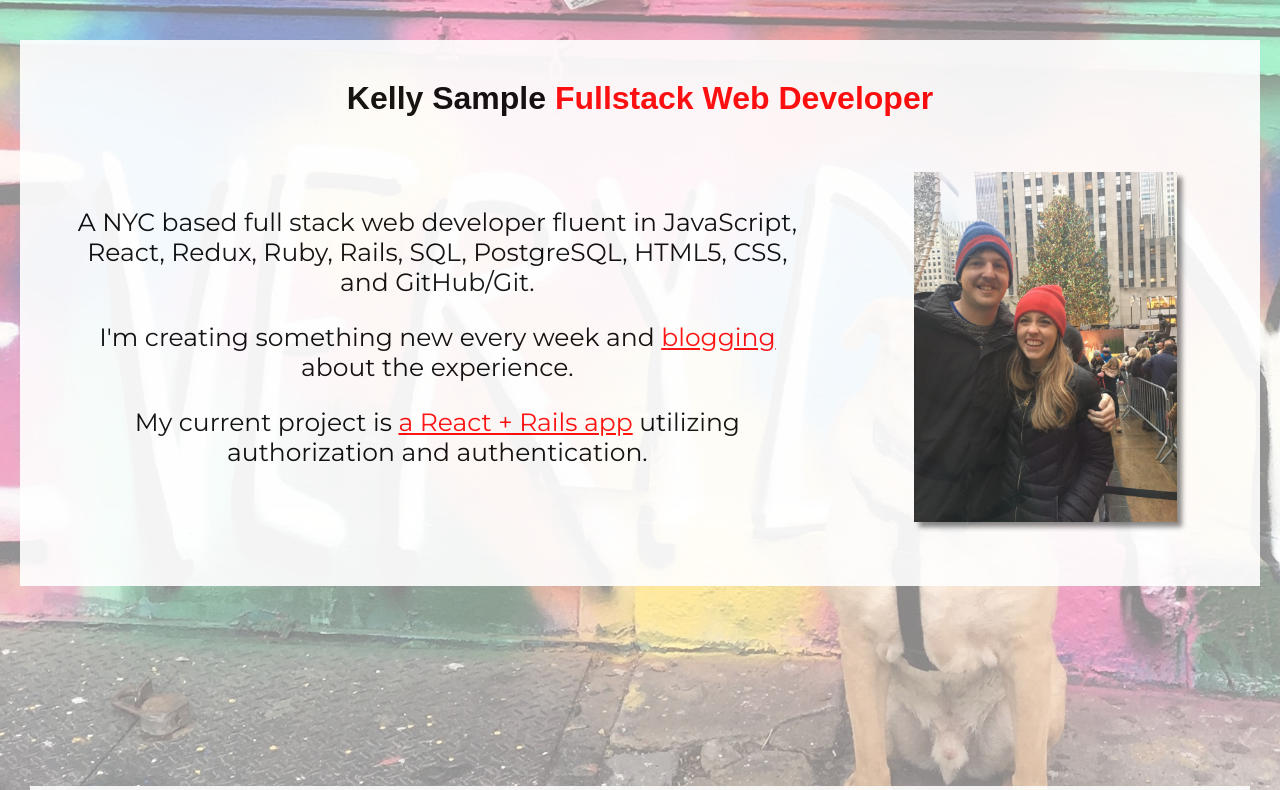
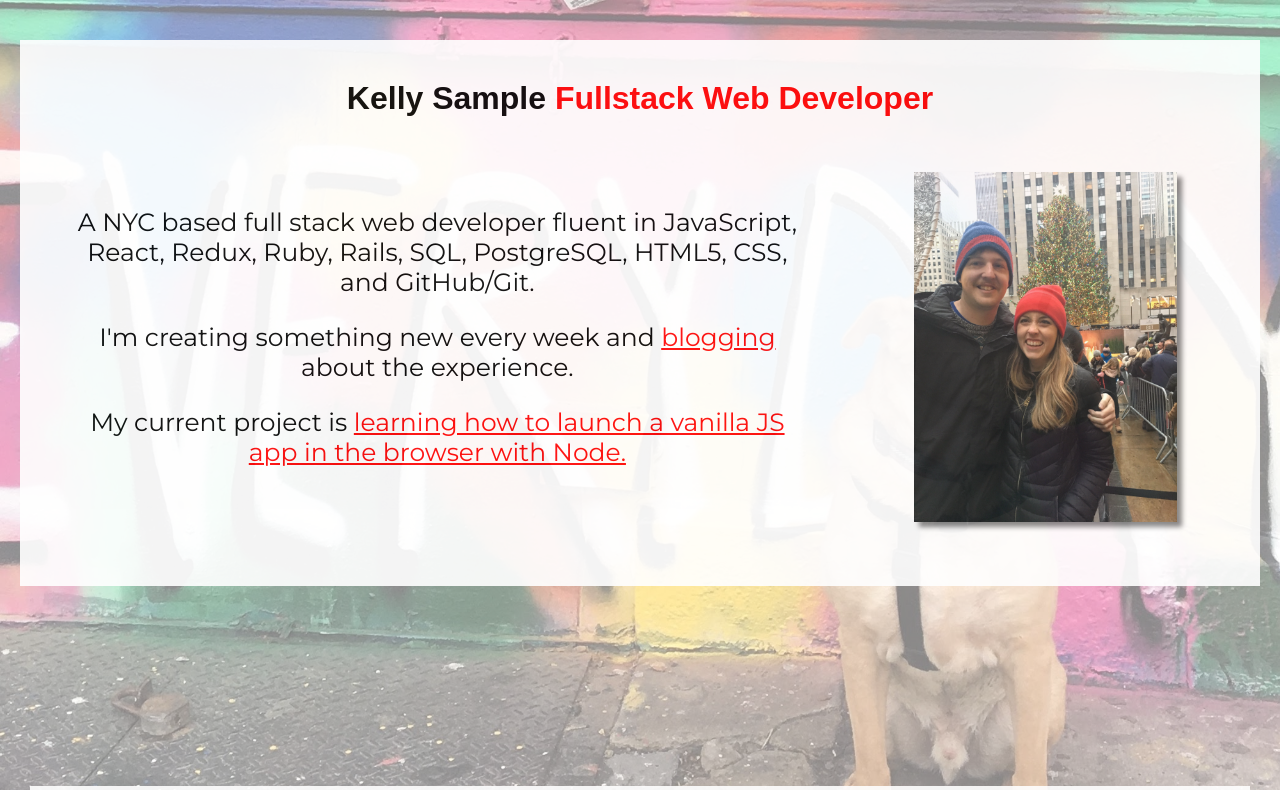
Before and after one commit to KellyStamps/personal-website, a React (Create React App) app: page / in a window 1280 px wide. Shown: the top 790 px of the page. Built offline with nearby package versions, Linux system fonts and the light colour scheme; a web font is replaced by a local one.

Commit message:
added new blog

```diff
--- a/src/components/AboutMe.js
+++ b/src/components/AboutMe.js
@@ -9,7 +9,7 @@ class AboutMe extends React.Component {
             <p>A NYC based full stack web developer fluent in JavaScript, React, Redux, Ruby, Rails, SQL, PostgreSQL, HTML5, CSS, and GitHub/Git. </p>
             <p>I'm creating something new every week and <a href="https://medium.com/@kellydsample" target="_blank"> blogging</a> about the experience. </p>
 
-            <p>My current project is <a href="https://github.com/KellyStamps/auth-app" target="_blank">a React + Rails app</a> utilizing authorization and authentication. </p>
+            <p>My current project is <a href="https://medium.com/@kellydsample/challenge-3-run-a-vanilla-js-project-in-your-browser-with-node-791e124aa2c6" target="_blank">learning how to launch a vanilla JS app in the browser with Node.</a></p>
         </div>
 
         <div id='about-picture'>
```
